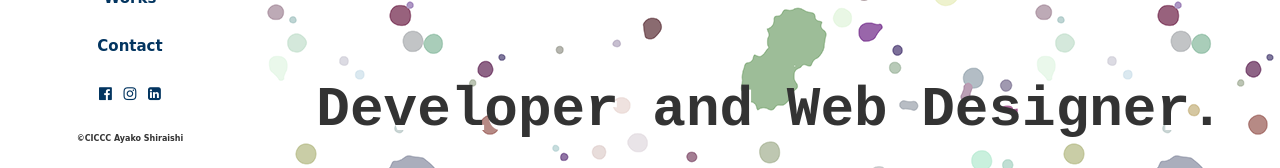
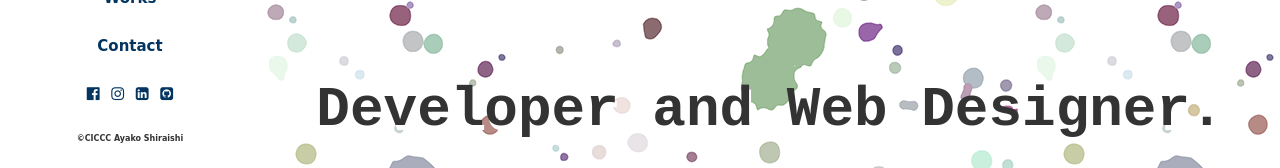
Before and after one commit to whitesa11/Final-Project, a plain HTML site: page index.html in a window 1280 px wide. Shown: the part 290-458 px from the top of the page. Drawn offline with nearby package versions, Linux system fonts and the light colour scheme; a web font is replaced by a local one.

Commit message:
add github icon

```diff
--- a/index.html
+++ b/index.html
@@ -42,6 +42,8 @@
             </li>
             <li>
                 <a href="https://www.linkedin.com/in/ayako-shiraishi-88784a149/"><i class="fa fa-linkedin-square fa-1" aria-hidden="true"></i></a></li>
+                <li>
+                <a href="https://github.com/whitesa11"><i class="fa fa-github-square fa-1" aria-hidden="true"></i></a></li>
         </ul>
     </nav>
   <footer id="global-foot">
```
